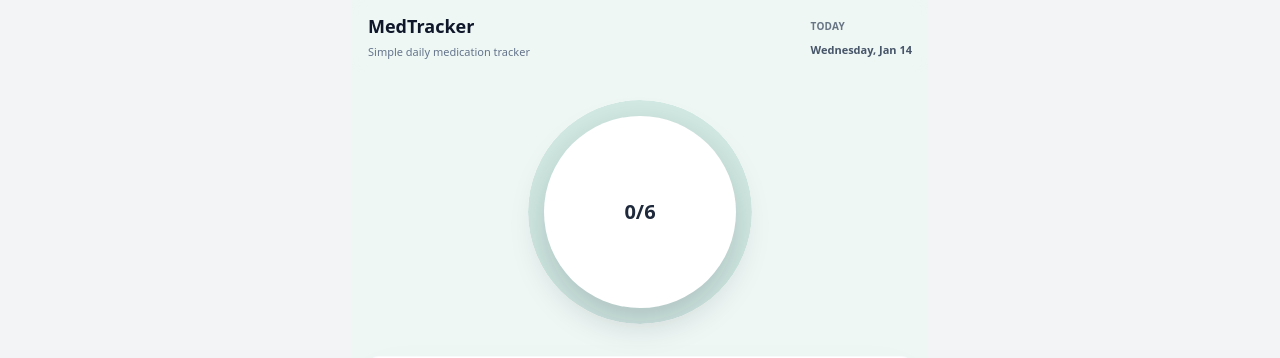
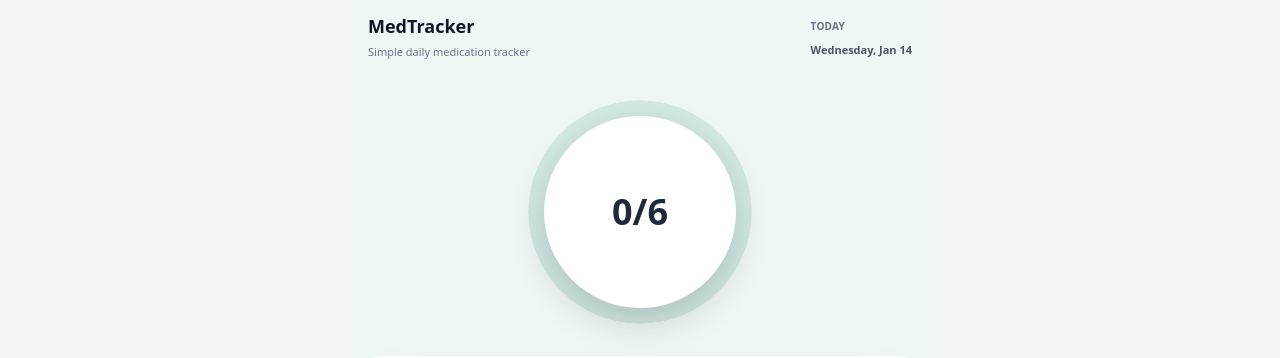
Before and after one commit to cwiza/medtracker, a React (Vite) app: page / in a window 1280 px wide. Shown: the top 358 px of the page. Built offline with nearby package versions, Linux system fonts and the light colour scheme.

Commit message:
Increase font size of progress numbers to scale with larger circle

```diff
--- a/src/components/TodayView.jsx
+++ b/src/components/TodayView.jsx
@@ -218,7 +218,7 @@ export default function TodayView({ medications, takenLog, onTake, onUndo, fontS
                 WebkitMaskImage: 'radial-gradient(transparent 58%, black 60%)',
               }}
             />
-            <div className="relative flex h-48 w-48 items-center justify-center rounded-full bg-white text-center text-xl font-bold text-slate-800 shadow-[0_14px_35px_rgba(15,23,42,0.18)]">
+            <div className="relative flex h-48 w-48 items-center justify-center rounded-full bg-white text-center text-4xl font-bold text-slate-800 shadow-[0_14px_35px_rgba(15,23,42,0.18)]">
               <span>
                 {takenCount}/{totalDoses}
               </span>
```
